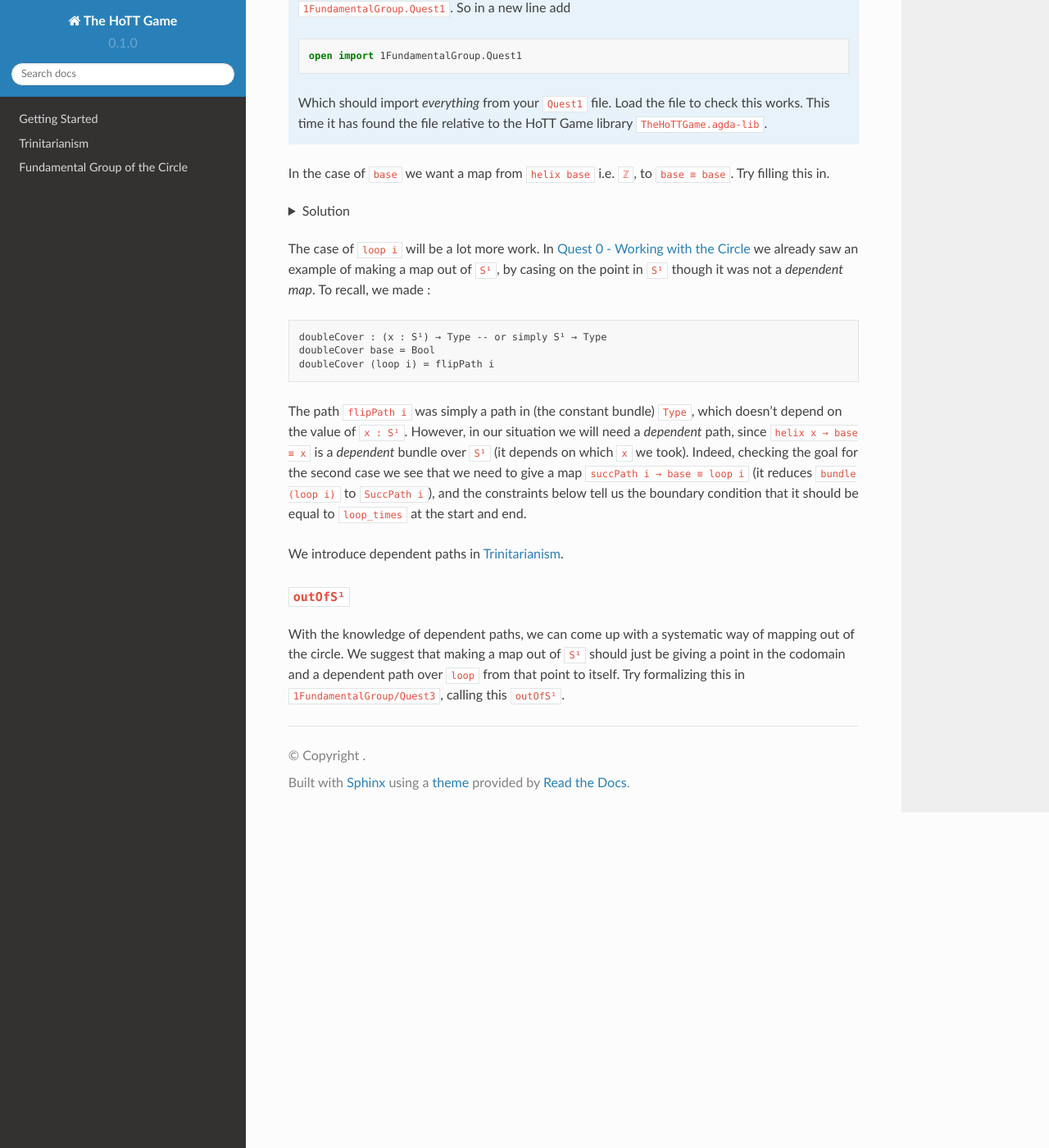
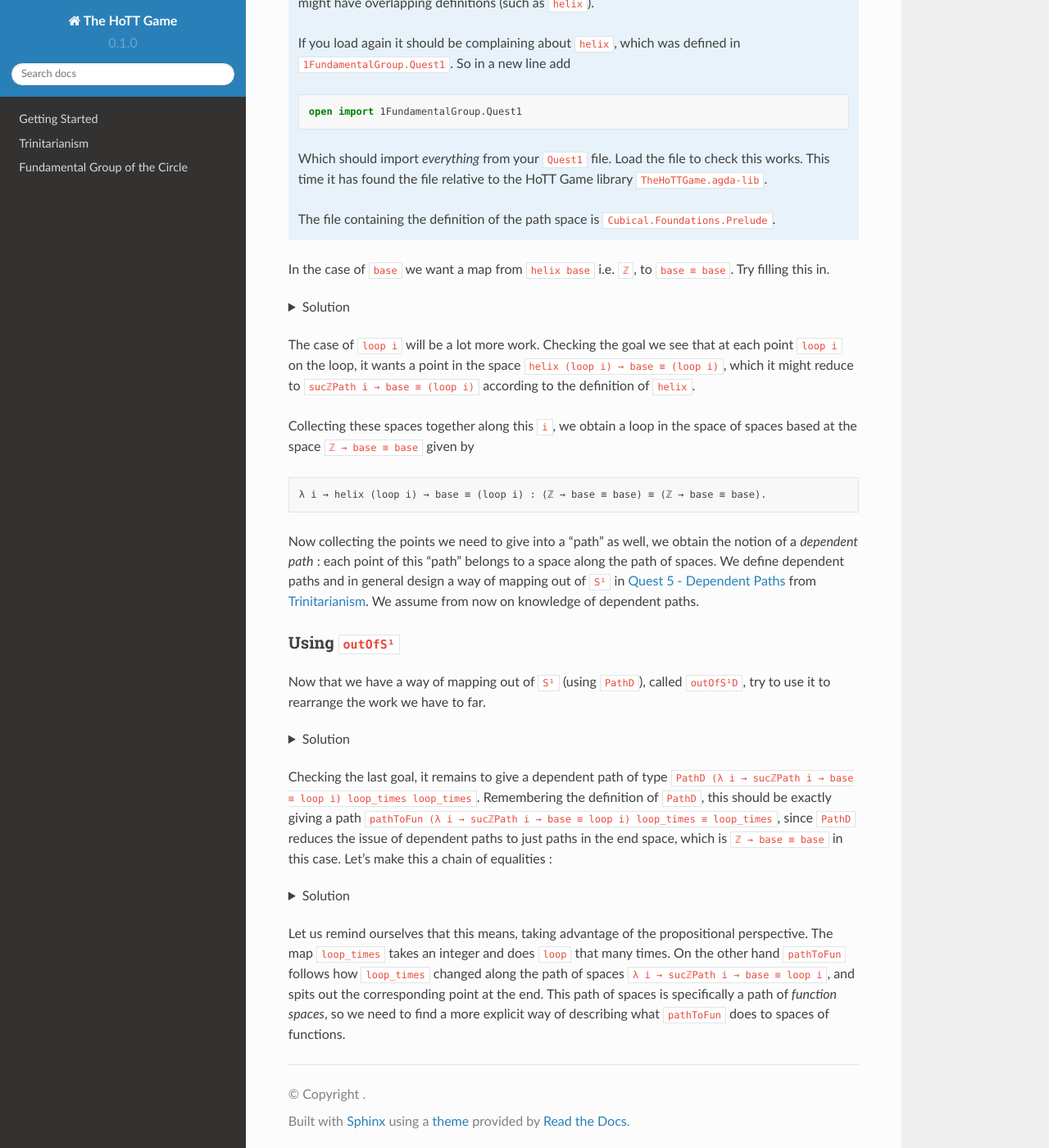
Before and after one commit to thehottgame/theHoTTGameGuide, a Sphinx documentation site: the page built from docs/source/1-fundamental-group/quest-3.rst, in a window 1280 px wide and 1400 px high, scrolled down 1672 px. Shown: the whole window at 82% size. Built offline with Sphinx 7.4.7 and the Read the Docs theme 2.0.0, drawn with Linux system fonts in a browser that asks for light colours; some of the changed text lies outside the part shown.

Commit message:
extend solution for fundG / Q3 using trinit /Q5

```diff
--- a/docs/source/0-trinitarianism/quest-5.rst
+++ b/docs/source/0-trinitarianism/quest-5.rst
@@ -1,3 +1,4 @@
+.. _quest5DependentPaths:
 
 *************************
 Quest 5 - Dependent Paths
--- a/docs/source/1-fundamental-group/quest-3.rst
+++ b/docs/source/1-fundamental-group/quest-3.rst
@@ -23,12 +23,8 @@ means to show that they are equal spaces.
 
 As usual we will show this via giving an isomorphism,
 so we must make comparison maps forward and back.
-However, we discovered we could only define the backwards map
+However, we discovered we had to define the backwards map
 *over all of* ``S¹``.
-A similar difficulty will arise when we try to show that
-the composition of the comparison maps are identities.
-Thus from now on we only work over ``S¹``.
-
 We already have ``windingNumber``, the forwards comparison map,
 which gives us a map ``loopSpace S¹ base → ℤ`` when applied to ``base``.
 
@@ -47,14 +43,15 @@ In this quest our goal is to make a map backwards
       rewind : (x : S¹) → helix x → base ≡ x
 
 Since ``windingNumber`` took a path and found how
-many times the path loops around, in general "an integer plus a bit".
+many times the path loops around, in general "an integer twisted around the helix a bit",
+or "an integer plus a bit".
 We want to make ``rewind`` do the reverse.
 So ``rewind`` should take "an integer ``n`` plus a bit",
-loop around ``n`` times, then add that corresponding bit,
+loop around ``n`` times, then add that extra corresponding bit,
 the path from ``base`` to ``x`` to the end.
 
-Part 0 - Mapping Out of ``S¹``
-==============================
+Part 0 - Dependent Paths
+========================
 
 We first try making ``rewind`` directly.
 If we assume a point ``x : S¹``,
@@ -67,13 +64,22 @@ then we can case on what it is.
   rewind (loop i) = {!!}
 
 If you follow along in ``1FundamentalGroup/Quest3.agda``
-you will need to import the things we have defined.
+you will need to do some imports :
 
 .. admonition:: Importing files
 
    Unlike in the previous quests, we have *not* imported anything for you.
-   If you load the file ``agda`` should be complaining that it doesn't know what
+   If you write the above definition and try to
+   load the file ``agda`` should be complaining that it doesn't know what
    ``S¹`` is.
+
+   .. code::
+
+      Not in scope:
+        S¹
+        at ...
+      when scope checking S¹
+
    You can import ``S¹ ; base ; loop`` from the file ``Cubical.HITs.S1`` in the ``cubical library``,
    by writing
 
@@ -102,6 +108,8 @@ you will need to import the things we have defined.
    This time it has found the file relative to the HoTT Game library
    ``TheHoTTGame.agda-lib``.
 
+   The file containing the definition of the path space is ``Cubical.Foundations.Prelude``.
+
 In the case of ``base`` we want a map
 from ``helix base`` i.e. ``ℤ``, to ``base ≡ base``.
 Try filling this in.
@@ -124,38 +132,100 @@ which we already defined in :ref:`quest1LoopSpaceOfTheCircle`.
   </p>
 
 The case of ``loop i`` will be a lot more work.
-In :ref:`quest0WorkingWithTheCircle`
-we already saw an example of making a map out of ``S¹``,
-by casing on the point in ``S¹``
-though it was not a *dependent map*.
-To recall, we made :
+Checking the goal we see that at each point ``loop i``
+on the loop, it wants a point in the space
+``helix (loop i) → base ≡ (loop i)``,
+which it might reduce to ``sucℤPath i → base ≡ (loop i)``
+according to the definition of ``helix``.
+
+Collecting these spaces together along this ``i``,
+we obtain a loop in the space of spaces based at the space ``ℤ → base ≡ base``
+given by
 
 .. code::
 
-   doubleCover : (x : S¹) → Type -- or simply S¹ → Type
-   doubleCover base = Bool
-   doubleCover (loop i) = flipPath i
+  λ i → helix (loop i) → base ≡ (loop i) : (ℤ → base ≡ base) ≡ (ℤ → base ≡ base).
 
-The path ``flipPath i`` was simply a path in (the constant bundle) ``Type``,
-which doesn't depend on the value of ``x : S¹``.
-However, in our situation we will need a *dependent* path,
-since ``helix x → base ≡ x`` is a *dependent* bundle
-over ``S¹`` (it depends on which ``x`` we took).
-Indeed, checking the goal for the second case we see that we need to give a
-map ``succPath i → base ≡ loop i`` (it reduces ``bundle (loop i)`` to ``SuccPath i``),
-and the constraints below tell us the boundary condition
-that it should be equal to ``loop_times`` at the start and end.
+Now collecting the points we need to give into a "path" as well,
+we obtain the notion of a *dependent path* :
+each point of this "path" belongs to a space along the path of spaces.
+We define dependent paths and in general design a way of mapping out of
+``S¹`` in :ref:`quest5DependentPaths` from :ref:`0-trinitarianism`.
+We assume from now on knowledge of dependent paths.
 
-We introduce dependent paths in :ref:`0-trinitarianism`.
+Using ``outOfS¹``
+-----------------
 
-..
-  missing link
+Now that we have a way of mapping out of ``S¹`` (using ``PathD``),
+called ``outOfS¹D``,
+try to use it to rearrange the work we have to far.
 
-``outOfS¹``
------------
+.. raw:: html
 
-With the knowledge of dependent paths,
-we can come up with a systematic way of mapping out of the circle.
-We suggest that making a map out of ``S¹`` should just be giving a point
-in the codomain and a dependent path over ``loop`` from that point to itself.
-Try formalizing this in ``1FundamentalGroup/Quest3``, calling this ``outOfS¹``.
+  <p>
+  <details>
+  <summary>Solution</summary>
+
+Originally we have
+
+.. code:: agda
+
+  rewind : (x : S¹) → helix x → base ≡ x
+  rewind base = loop_times
+  rewind (loop i) = {!!}
+
+Now we rearrange this to
+
+.. code:: agda
+
+  rewind : (x : S¹) → helix x → base ≡ x
+  rewind = outOfS¹D (λ x → helix x → base ≡ x) loop_times {!!}
+
+since our bundle over ``S¹`` is ``(λ x → helix x → base ≡ x)``
+and our image for ``base`` is ``loop_times``.
+
+.. raw:: html
+
+  </details>
+  </p>
+
+Checking the last goal, it remains to give a dependent path of type
+``PathD (λ i → sucℤPath i → base ≡ loop i) loop_times loop_times``.
+Remembering the definition of ``PathD``,
+this should be exactly giving a path
+``pathToFun (λ i → sucℤPath i → base ≡ loop i) loop_times ≡ loop_times``,
+since ``PathD`` reduces the issue of dependent paths to just paths in
+the end space, which is ``ℤ → base ≡ base`` in this case.
+Let's make this a chain of equalities :
+
+.. raw:: html
+
+  <p>
+  <details>
+  <summary>Solution</summary>
+
+.. code:: agda
+
+  rewind : (x : S¹) → helix x → base ≡ x
+  rewind = outOfS¹D (λ x → helix x → base ≡ x) loop_times
+    (
+      pathToFun (λ i → sucℤPath i → base ≡ loop i) loop_times
+    ≡⟨ {!!} ⟩
+      loop_times ∎
+    )
+
+.. raw:: html
+
+  </details>
+  </p>
+
+Let us remind ourselves that this means,
+taking advantage of the propositional perspective.
+The map ``loop_times`` takes an integer and
+does ``loop`` that many times.
+On the other hand ``pathToFun`` follows how ``loop_times``
+changed along the path of spaces ``λ i → sucℤPath i → base ≡ loop i``,
+and spits out the corresponding point at the end.
+This path of spaces is specifically a path of *function spaces*,
+so we need to find a more explicit way of describing what ``pathToFun``
+does to spaces of functions.
```
